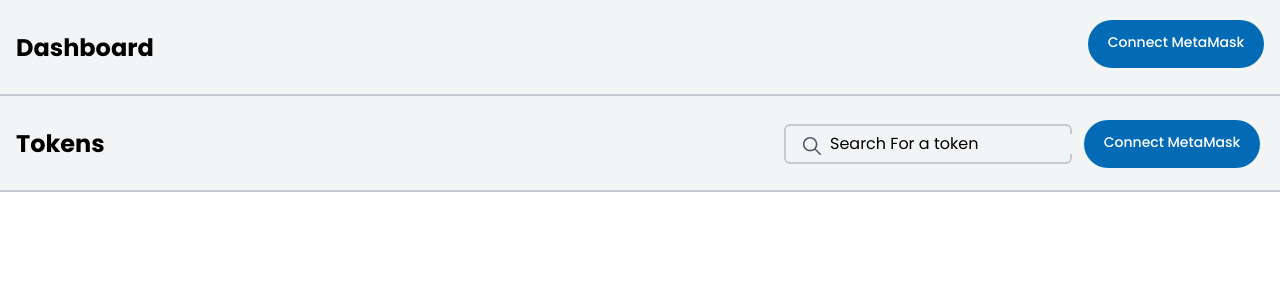
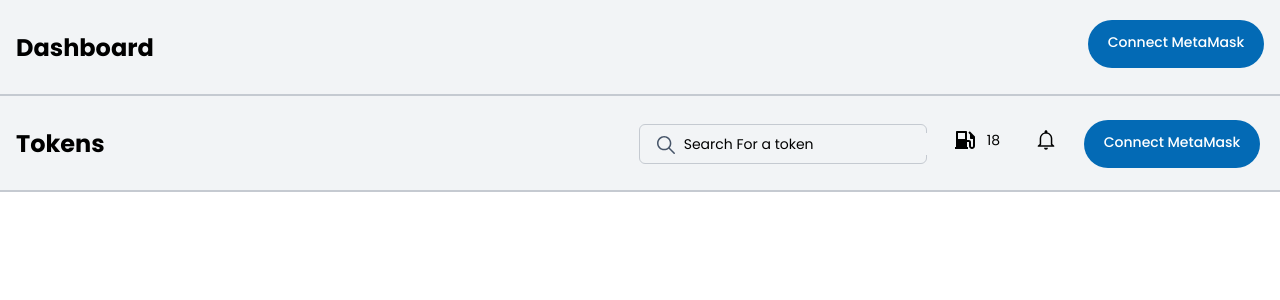
Before and after one commit to OlaiwonAbdullahi/MetaMask-Portfolio-Replica, a React (Vite) app: page / in a window 1280 px wide. Shown: the top 300 px of the page. Built offline with nearby package versions, Linux system fonts and the light colour scheme.

Commit message:
update Search.jsx and NavBar.jsx

```diff
--- a/src/components/Search.jsx
+++ b/src/components/Search.jsx
@@ -1,14 +1,14 @@
 import { IoIosSearch } from "react-icons/io";
 const Search = () => {
   return (
-    <div className="rounded-md flex border-2 h-10 w-72 p-2 border-secondary mt-1">
+    <div className="rounded-md flex border h-10 w-72 p-2 border-secondary mt-1">
       <div className="">
         <IoIosSearch className="h-6 text-slate-600" />
       </div>
       <input
         type="text"
         placeholder="Search For a token"
-        className="bg-bgColor text-base text-primary placeholder:text-primary"
+        className="bg-bgColor text-base text-primary placeholder:text-primary placeholder:text-sm"
       />
     </div>
   );
--- a/src/components/headers/NavBar.jsx
+++ b/src/components/headers/NavBar.jsx
@@ -1,3 +1,5 @@
+import { RiGasStationFill } from "react-icons/ri";
+import { IoMdNotificationsOutline } from "react-icons/io";
 import Button from "../Button";
 import Search from "../Search";
 
@@ -9,6 +11,14 @@ const NavBar = () => {
       </div>
       <div className=" flex gap-3 p-1">
         <Search />
+        <div className="flex items-center hover:text-btnBg hover:bg-secondary h-10 p-2 hover:rounded-md transition-all duration-300 ease-in-out">
+          <RiGasStationFill className="h-6" />
+          <span className="text-sm ml-1">18</span>
+        </div>
+        <div className="h-10 hover:h-8 hover:text-btnBg hover:bg-secondary hover:rounded-md p-2 transition-all duration-300 ease-in-out">
+          <IoMdNotificationsOutline className="h-6" />
+        </div>
+
         <Button />
       </div>
     </div>
```
